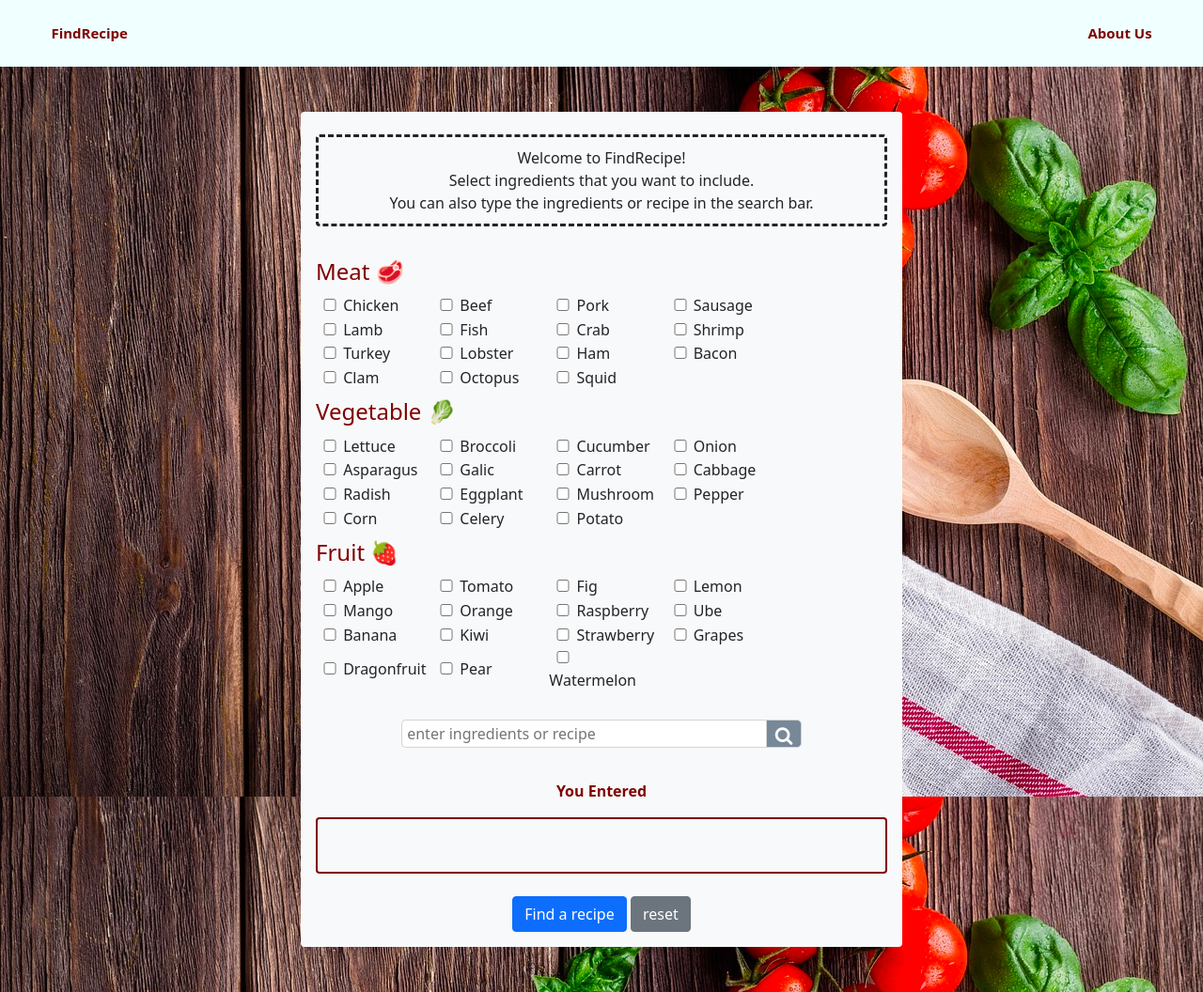
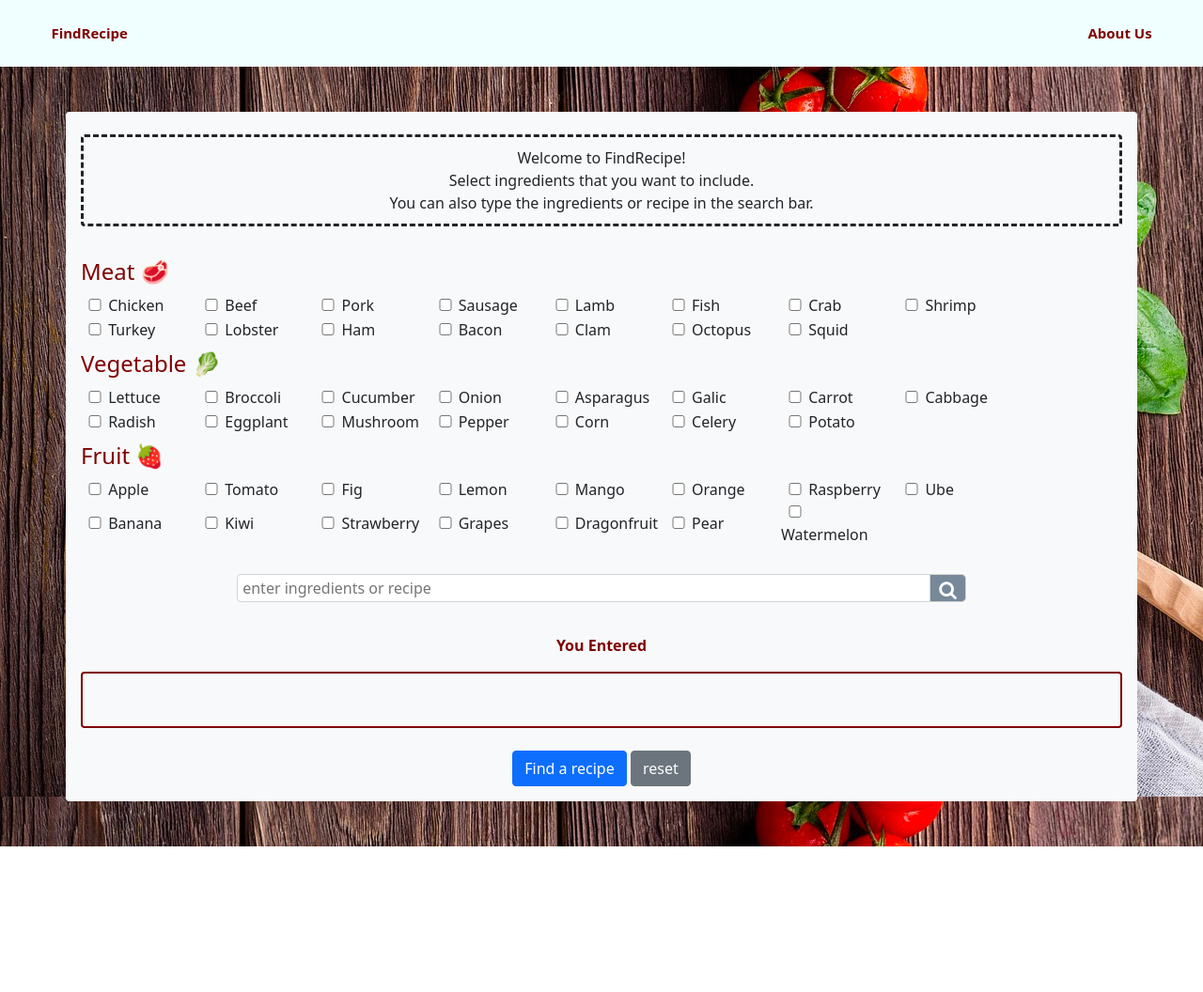
Before and after one commit to imOnVacation/recipe-app, a website: page index.html in a window 1280 px wide. Shown: the whole page at 94% size. After the commit the page ends 901 px from the top, so only its background shows below. Drawn offline with nearby package versions, Linux system fonts and the light colour scheme.

Commit message:
added reference link, bigger form in the main page

```diff
--- a/index.html
+++ b/index.html
@@ -26,7 +26,7 @@
         <a href="about.html">About Us</a>
       </div>
     </div>
-    <form class="bg-light rounded w-50 mx-auto mt-5 p-3">
+    <form class="container rounded bg-light p-3 mt-5 mx-auto">
       <p class="intro-msg rounded mt-2 mb-4 text-center">
         Welcome to FindRecipe!<br />
         Select ingredients that you want to include.<br />
```
Also changed, not shown: readme.md.
